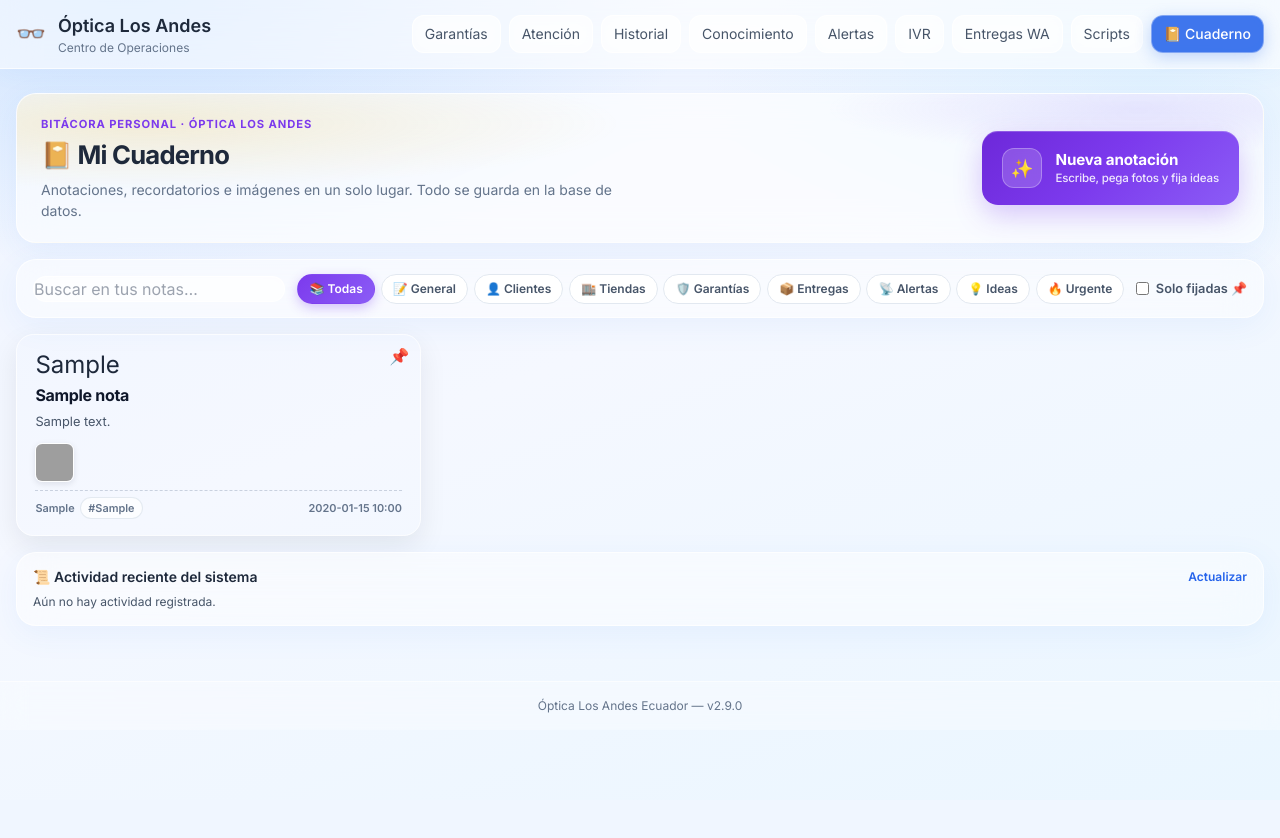
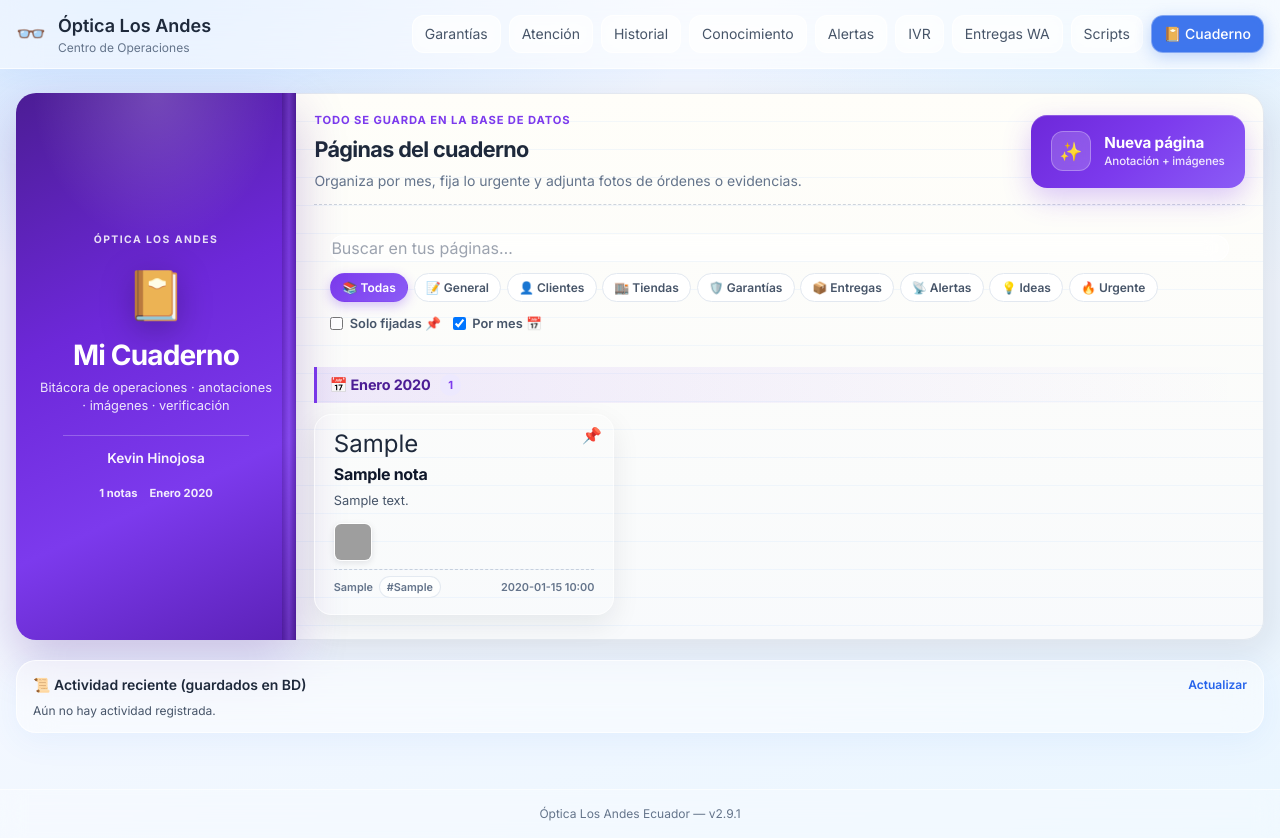
Before and after one commit to KevinHinojosa1/optica-garantias, a FastAPI app: page /cuaderno in a window 1280 px wide. Before the commit the page ends 713 px from the top, so only its background shows below. Run offline with FastAPI, Linux system fonts and the light colour scheme; tables that the repository leaves empty hold one stand-in row (values such as "Sample post"); data that the repository does not hold is empty; some libraries are stand-ins or nearby versions; grey boxes are pictures that could not be loaded.

Commit message:
Scripts y plantillas bot en BD; cuaderno con portada y meses (v2.9.1)
Persiste scripts_atencion y plantillas del bot en SQLAlchemy con seed
desde JSON. Cuaderno rediseñado como libro físico con secciones por mes.

```diff
--- a/models/__init__.py
+++ b/models/__init__.py
@@ -1,4 +1,5 @@
 from models.alerta import AlertaTelegram
+from models.catalogo import CatalogoJson, PlantillaBot
 from models.cliente import Cliente
 from models.conocimiento import ConocimientoItem
 from models.cuaderno import ActividadLog, CuadernoAdjunto, CuadernoNota
@@ -8,6 +9,8 @@ from models.reprogramacion import ReprogramacionEnvio
 
 __all__ = [
     "AlertaTelegram",
+    "CatalogoJson",
+    "PlantillaBot",
     "Cliente",
     "ConocimientoItem",
     "CuadernoNota",
--- a/schemas/cuaderno.py
+++ b/schemas/cuaderno.py
@@ -53,5 +53,6 @@ class CuadernoNotaOut(BaseModel):
 class CuadernoListResponse(BaseModel):
     total: int
     notas: list[dict[str, Any]]
+    secciones: list[dict[str, Any]] = Field(default_factory=list)
     categorias: list[dict[str, Any]]
     colores: list[str]
--- a/static/css/cuaderno.css
+++ b/static/css/cuaderno.css
@@ -1,22 +1,154 @@
-/* Cuaderno creativo — bitácora visual */
+/* Cuaderno creativo — libro físico + bitácora */
 
 .cuaderno-app {
   display: flex;
   flex-direction: column;
-  gap: 1rem;
+  gap: 1.25rem;
 }
 
-.cuaderno-hero {
-  padding: 1.35rem 1.5rem;
+/* Libro abierto */
+.cuaderno-libro {
+  display: grid;
+  grid-template-columns: 1fr;
+  gap: 1rem;
+  align-items: stretch;
+}
+
+@media (min-width: 1024px) {
+  .cuaderno-libro {
+    grid-template-columns: 280px 1fr;
+    gap: 0;
+  }
+}
+
+.cuaderno-tapa {
+  position: relative;
+  border-radius: 1.25rem;
+  min-height: 220px;
+  overflow: hidden;
+  box-shadow:
+    0 20px 50px rgba(76, 29, 149, 0.25),
+    inset 0 1px 0 rgba(255, 255, 255, 0.2);
+}
+
+@media (min-width: 1024px) {
+  .cuaderno-tapa {
+    border-radius: 1.25rem 0 0 1.25rem;
+    min-height: 520px;
+  }
+}
+
+.cuaderno-tapa__lomo {
+  display: none;
+}
+
+@media (min-width: 1024px) {
+  .cuaderno-tapa__lomo {
+    display: block;
+    position: absolute;
+    right: 0;
+    top: 0;
+    bottom: 0;
+    width: 14px;
+    background: linear-gradient(90deg, rgba(0, 0, 0, 0.15), rgba(255, 255, 255, 0.08), rgba(0, 0, 0, 0.2));
+    z-index: 2;
+  }
+}
+
+.cuaderno-tapa__cara {
+  height: 100%;
+  padding: 1.75rem 1.5rem;
+  display: flex;
+  flex-direction: column;
+  align-items: center;
+  justify-content: center;
+  text-align: center;
+  color: #fff;
+  background:
+    radial-gradient(ellipse 80% 50% at 50% 0%, rgba(255, 255, 255, 0.18), transparent 55%),
+    linear-gradient(155deg, #4c1d95 0%, #6d28d9 40%, #7c3aed 70%, #5b21b6 100%);
+}
+
+.cuaderno-tapa__marca {
+  font-size: 0.65rem;
+  font-weight: 700;
+  letter-spacing: 0.14em;
+  text-transform: uppercase;
+  opacity: 0.85;
+}
+
+.cuaderno-tapa__icono {
+  font-size: 3rem;
+  margin: 0.75rem 0 0.5rem;
+  filter: drop-shadow(0 8px 16px rgba(0, 0, 0, 0.25));
+}
+
+.cuaderno-tapa__titulo {
+  font-size: 1.75rem;
+  font-weight: 800;
+  letter-spacing: -0.03em;
+  line-height: 1.15;
+}
+
+.cuaderno-tapa__sub {
+  font-size: 0.8rem;
+  opacity: 0.88;
+  margin-top: 0.5rem;
+  max-width: 16rem;
+  line-height: 1.4;
+}
+
+.cuaderno-tapa__autor {
+  margin-top: 1.25rem;
+  font-size: 0.85rem;
+  font-weight: 600;
+  opacity: 0.95;
+  border-top: 1px solid rgba(255, 255, 255, 0.25);
+  padding-top: 0.75rem;
+  width: 80%;
+}
+
+.cuaderno-tapa__stats {
+  display: flex;
+  gap: 0.75rem;
+  margin-top: 1rem;
+  font-size: 0.7rem;
+  font-weight: 700;
+  opacity: 0.9;
+}
+
+.cuaderno-hojas {
+  background:
+    repeating-linear-gradient(
+      transparent,
+      transparent 27px,
+      rgba(191, 219, 254, 0.35) 28px
+    ),
+    linear-gradient(180deg, #fffef9 0%, #f8fafc 100%);
+  border: 1px solid rgba(226, 232, 240, 0.95);
+  border-radius: 1.25rem;
+  box-shadow: 0 12px 40px rgba(15, 23, 42, 0.08);
+  padding: 1.15rem 1.15rem 1.5rem;
+  min-height: 420px;
+}
+
+@media (min-width: 1024px) {
+  .cuaderno-hojas {
+    border-radius: 0 1.25rem 1.25rem 0;
+    border-left: none;
+    box-shadow: 8px 12px 40px rgba(15, 23, 42, 0.1);
+  }
+}
+
+.cuaderno-hero-inner {
   display: flex;
   flex-wrap: wrap;
   align-items: center;
   justify-content: space-between;
   gap: 1rem;
-  background:
-    radial-gradient(ellipse 70% 80% at 10% 20%, rgba(251, 191, 36, 0.18), transparent 55%),
-    radial-gradient(ellipse 50% 60% at 90% 10%, rgba(167, 139, 250, 0.2), transparent 50%),
-    rgba(255, 255, 255, 0.55);
+  margin-bottom: 1rem;
+  padding-bottom: 0.85rem;
+  border-bottom: 1px dashed rgba(148, 163, 184, 0.45);
 }
 
 .cuaderno-kicker {
@@ -29,7 +161,7 @@
 }
 
 .cuaderno-title {
-  font-size: 1.6rem;
+  font-size: 1.35rem;
   font-weight: 800;
   letter-spacing: -0.03em;
   color: #1e293b;
@@ -40,6 +172,54 @@
   color: #64748b;
   margin-top: 0.25rem;
   max-width: 36rem;
+}
+
+/* Sección por mes */
+.cuaderno-mes {
+  grid-column: 1 / -1;
+  margin-top: 0.5rem;
+}
+
+.cuaderno-mes__head {
+  display: flex;
+  align-items: center;
+  gap: 0.6rem;
+  margin: 0.75rem 0 0.65rem;
+  padding: 0.45rem 0.75rem;
+  background: linear-gradient(90deg, rgba(124, 58, 237, 0.1), transparent);
+  border-left: 3px solid #7c3aed;
+  border-radius: 0 0.65rem 0.65rem 0;
+  font-weight: 800;
+  font-size: 0.9rem;
+  color: #4c1d95;
+  letter-spacing: -0.01em;
+}
+
+.cuaderno-mes__count {
+  font-size: 0.7rem;
+  font-weight: 700;
+  color: #7c3aed;
+  background: #ede9fe;
+  padding: 0.15rem 0.5rem;
+  border-radius: 9999px;
+}
+
+.cuaderno-mes__grid {
+  display: grid;
+  grid-template-columns: 1fr;
+  gap: 1rem;
+}
+
+@media (min-width: 640px) {
+  .cuaderno-mes__grid {
+    grid-template-columns: 1fr 1fr;
+  }
+}
+
+@media (min-width: 1100px) {
+  .cuaderno-mes__grid {
+    grid-template-columns: 1fr 1fr 1fr;
+  }
 }
 
 .cuaderno-toolbar {
--- a/static/js/cuaderno.js
+++ b/static/js/cuaderno.js
@@ -3,9 +3,11 @@
  */
 
 let notasCache = [];
+let seccionesCache = [];
 let categorias = [];
 let catActiva = "";
 let notaActualId = null;
+let vistaPorMes = true;
 
 function toast(msg, tipo = "info") {
   const el = document.getElementById("toast-cuaderno");
@@ -33,7 +35,14 @@ async function cargarNotas() {
   const data = await res.json();
   if (!res.ok) throw new Error(data.detail || "Error al cargar");
   notasCache = data.notas || [];
+  seccionesCache = data.secciones || [];
   categorias = data.categorias || [];
+  const sn = document.getElementById("stat-notas");
+  const sm = document.getElementById("stat-mes");
+  if (sn) sn.textContent = `${data.total || 0} notas`;
+  if (sm) {
+    sm.textContent = seccionesCache[0] ? seccionesCache[0].mes : "Sin páginas";
+  }
   renderCats();
   renderGrid();
   fillCategoriaSelect();
@@ -67,21 +76,9 @@ function fillCategoriaSelect() {
   if (cur) sel.value = cur;
 }
 
-function renderGrid() {
-  const grid = document.getElementById("cuaderno-grid");
-  if (!grid) return;
-  if (!notasCache.length) {
-    grid.innerHTML = `
-      <div class="cuaderno-empty">
-        <p class="text-4xl mb-2">📔</p>
-        <p class="font-semibold text-slate-600">Tu cuaderno está vacío</p>
-        <p class="text-sm mt-1">Crea la primera anotación para guardar ideas, órdenes, acuerdos e imágenes.</p>
-      </div>`;
-    return;
-  }
-  grid.innerHTML = notasCache
-    .map((n) => {
-      const tags = (n.tags || []).slice(0, 4)
+function htmlNotaCard(n) {
+  const tags = (n.tags || [])
+    .slice(0, 4)
     .map((t) => `<span class="nota-card__tag">#${escapeHtml(t)}</span>`)
     .join("");
   const thumbs = (n.adjuntos || [])
@@ -102,11 +99,47 @@ function renderGrid() {
         <span class="ml-auto">${escapeHtml(fecha)}</span>
       </div>
     </article>`;
+}
+
+function bindCards(root) {
+  root.querySelectorAll(".nota-card").forEach((card) => {
+    card.addEventListener("click", () => abrirNota(Number(card.dataset.id)));
+  });
+}
+
+function renderGrid() {
+  const grid = document.getElementById("cuaderno-grid");
+  if (!grid) return;
+  if (!notasCache.length) {
+    grid.innerHTML = `
+      <div class="cuaderno-empty">
+        <p class="text-4xl mb-2">📔</p>
+        <p class="font-semibold text-slate-600">Tu cuaderno está vacío</p>
+        <p class="text-sm mt-1">Abre la primera página: ideas, órdenes, acuerdos e imágenes.</p>
+      </div>`;
+    return;
+  }
+
+  vistaPorMes = document.getElementById("cuaderno-vista-mes")?.checked !== false;
+
+  if (vistaPorMes && seccionesCache.length) {
+    grid.innerHTML = seccionesCache
+      .map((sec) => {
+        const cards = (sec.notas || []).map(htmlNotaCard).join("");
+        return `
+          <section class="cuaderno-mes">
+            <div class="cuaderno-mes__head">
+              📅 ${escapeHtml(sec.mes)}
+              <span class="cuaderno-mes__count">${sec.total || 0}</span>
+            </div>
+            <div class="cuaderno-mes__grid">${cards}</div>
+          </section>`;
       })
       .join("");
-  grid.querySelectorAll(".nota-card").forEach((card) => {
-    card.addEventListener("click", () => abrirNota(Number(card.dataset.id)));
-  });
+  } else {
+    grid.innerHTML = notasCache.map(htmlNotaCard).join("");
+  }
+  bindCards(grid);
 }
 
 function abrirModalNueva() {
@@ -314,6 +347,7 @@ document.getElementById("cuaderno-buscar")?.addEventListener("input", () => {
 });
 document.getElementById("cuaderno-fijadas")?.addEventListener("change", () =>
   cargarNotas().catch((e) => toast(e.message, "error")));
+document.getElementById("cuaderno-vista-mes")?.addEventListener("change", () => renderGrid());
 document.getElementById("btn-refrescar-act")?.addEventListener("click", () =>
   cargarActividad());
 
--- a/templates/cuaderno.html
+++ b/templates/cuaderno.html
@@ -7,40 +7,62 @@
 
 {% block content %}
 <div id="cuaderno-app" class="cuaderno-app">
-  <header class="cuaderno-hero glass-card">
-    <div class="cuaderno-hero__text">
-      <p class="cuaderno-kicker">Bitácora personal · Óptica Los Andes</p>
-      <h2 class="cuaderno-title">📔 Mi Cuaderno</h2>
-      <p class="cuaderno-sub">Anotaciones, recordatorios e imágenes en un solo lugar. Todo se guarda en la base de datos.</p>
+
+  {# Portada del cuaderno #}
+  <div class="cuaderno-libro">
+    <div class="cuaderno-tapa">
+      <div class="cuaderno-tapa__lomo"></div>
+      <div class="cuaderno-tapa__cara">
+        <p class="cuaderno-tapa__marca">Óptica Los Andes</p>
+        <div class="cuaderno-tapa__icono">📔</div>
+        <h1 class="cuaderno-tapa__titulo">Mi Cuaderno</h1>
+        <p class="cuaderno-tapa__sub">Bitácora de operaciones · anotaciones · imágenes · verificación</p>
+        <p class="cuaderno-tapa__autor">{{ default_asesor }}</p>
+        <div class="cuaderno-tapa__stats">
+          <span id="stat-notas">— notas</span>
+          <span id="stat-mes">—</span>
         </div>
-    <div class="cuaderno-hero__actions">
+      </div>
+    </div>
+
+    <div class="cuaderno-hojas">
+      <header class="cuaderno-hero-inner">
+        <div>
+          <p class="cuaderno-kicker">Todo se guarda en la base de datos</p>
+          <h2 class="cuaderno-title">Páginas del cuaderno</h2>
+          <p class="cuaderno-sub">Organiza por mes, fija lo urgente y adjunta fotos de órdenes o evidencias.</p>
+        </div>
         <button type="button" id="btn-nueva-nota" class="btn-ola btn-ola--ai btn-ola--lg">
           <span class="btn-ola__left">
             <span class="btn-ola__icon">✨</span>
             <span class="btn-ola__text">
-            <span class="btn-ola__title">Nueva anotación</span>
-            <span class="btn-ola__sub">Escribe, pega fotos y fija ideas</span>
+              <span class="btn-ola__title">Nueva página</span>
+              <span class="btn-ola__sub">Anotación + imágenes</span>
             </span>
           </span>
         </button>
-    </div>
       </header>
 
-  <div class="cuaderno-toolbar glass-card">
-    <input type="search" id="cuaderno-buscar" class="glass-input cuaderno-search" placeholder="Buscar en tus notas…">
+      <div class="cuaderno-toolbar">
+        <input type="search" id="cuaderno-buscar" class="glass-input cuaderno-search" placeholder="Buscar en tus páginas…">
         <div class="cuaderno-chips" id="cuaderno-cats"></div>
         <label class="cuaderno-check">
           <input type="checkbox" id="cuaderno-fijadas"> Solo fijadas 📌
         </label>
+        <label class="cuaderno-check">
+          <input type="checkbox" id="cuaderno-vista-mes" checked> Por mes 📅
+        </label>
       </div>
 
       <div id="cuaderno-grid" class="cuaderno-grid">
-    <p class="cuaderno-empty">Cargando tu bitácora…</p>
+        <p class="cuaderno-empty">Cargando páginas…</p>
+      </div>
+    </div>
   </div>
 
   <section class="cuaderno-actividad glass-card">
     <div class="flex items-center justify-between gap-2 mb-2">
-      <h3 class="font-semibold text-slate-800 text-sm">📜 Actividad reciente del sistema</h3>
+      <h3 class="font-semibold text-slate-800 text-sm">📜 Actividad reciente (guardados en BD)</h3>
       <button type="button" id="btn-refrescar-act" class="text-xs font-semibold text-optica-600">Actualizar</button>
     </div>
     <div id="cuaderno-actividad" class="text-xs text-slate-600 space-y-1 max-h-40 overflow-y-auto">—</div>
@@ -52,8 +74,8 @@
   <div class="cuaderno-modal glass-card w-full max-w-2xl max-h-[92vh] overflow-y-auto m-0 sm:m-4 p-5 sm:p-6">
     <div class="flex items-start justify-between gap-3 mb-4">
       <div>
-        <p class="text-xs font-bold uppercase tracking-wider text-violet-600">Anotación</p>
-        <h3 class="font-bold text-lg text-slate-800" id="modal-nota-titulo-ui">Nueva nota</h3>
+        <p class="text-xs font-bold uppercase tracking-wider text-violet-600">Página del cuaderno</p>
+        <h3 class="font-bold text-lg text-slate-800" id="modal-nota-titulo-ui">Nueva página</h3>
       </div>
       <button type="button" id="modal-nota-cerrar" class="btn-ola btn-ola--secondary btn-ola--sm">✕</button>
     </div>
--- a/templates_shared.py
+++ b/templates_shared.py
@@ -2,7 +2,7 @@ from fastapi.templating import Jinja2Templates
 
 from config import LOGO_OFICIAL_PATH, settings
 
-ASSET_VERSION = "2.9.0"
+ASSET_VERSION = "2.9.1"
 
 templates = Jinja2Templates(directory="templates")
 templates.env.globals["asset_version"] = ASSET_VERSION
```
Also changed, not shown: database.py (+12 -0 lines), models/catalogo.py (added, +43 -0 lines), services/catalogo_service.py (added, +123 -0 lines), services/cuaderno_service.py (+19 -1 lines), services/respuesta_ia_service.py (+107 -4 lines), services/scripts_service.py (+33 -0 lines). Lines whose indentation alone changed are shown as unchanged.
